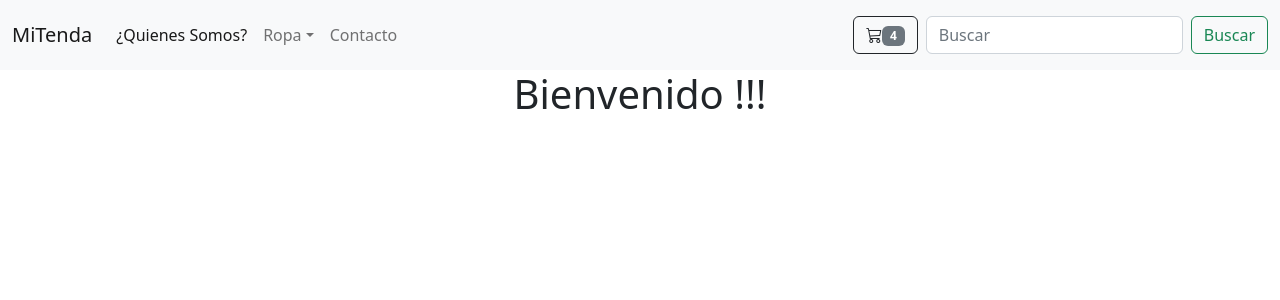
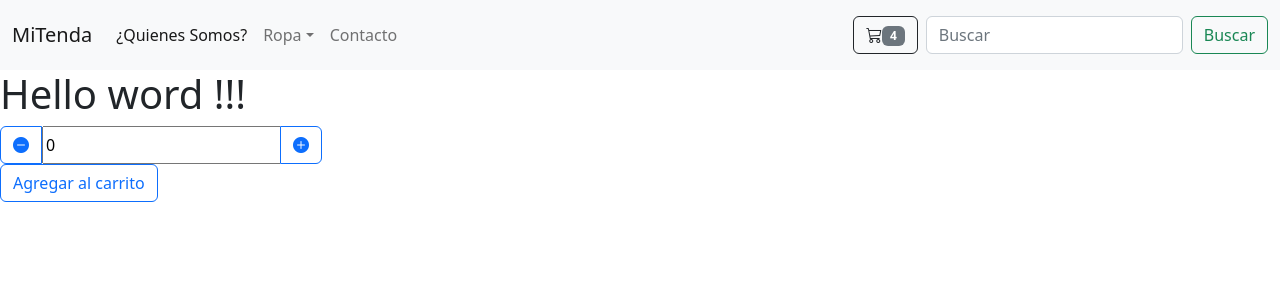
Before and after one commit to nzgama/proyectoCoderReact, a React (Create React App) app: page / in a window 1280 px wide. Shown: the top 300 px of the page. Built offline with nearby package versions, Linux system fonts and the light colour scheme.

Commit message:
item count

```diff
--- a/src/App.js
+++ b/src/App.js
@@ -1,10 +1,13 @@
 import "./App.css";
+import NavBar from "./components/NavBar";
+import ItemListContainer from "./components/ItemListContainer";
 
 const App = () => {
   return (
-    <div className="App">
-      <h1>Bienvenido !!!</h1>
-    </div>
+    <>
+      <NavBar />
+      <ItemListContainer hola="Hello word !!!" />
+    </>
   );
 };
 
--- a/src/components/CartWidget.js
+++ b/src/components/CartWidget.js
@@ -1,12 +1,14 @@
-import ItemListContainer from "./ItemListContainer";
+import { useState } from "react";
 
 const CartWidget = () => {
+  const [CartCount, setCartCount] = useState(4); //hook
+
   return (
     <>
       <div className="p-2 bg-light">
         <button type="button" className="btn btn-outline-dark">
           <i className="bi bi-cart3"></i>
-          <ItemListContainer itemCounter="4" />
+          <span class="badge text-bg-secondary">{CartCount}</span>{" "}
         </button>
       </div>
     </>
--- /dev/null
+++ b/src/components/ItemCount.js
@@ -0,0 +1,47 @@
+import { useState } from "react";
+
+const ItemCount = (props) => {
+  const [ProductCount, setProductCount] = useState(0);
+
+  const itemPlus = () => {
+    ProductCount < props.stock && setProductCount(ProductCount + 1);
+  };
+
+  const itemMinus = () => {
+    ProductCount > 0 && setProductCount(ProductCount - 1);
+  };
+
+  return (
+    <>
+      <div
+        className="btn-group"
+        role="group"
+        aria-label="Basic outlined example"
+      >
+        <button
+          type="button"
+          className="btn btn-outline-primary"
+          onClick={itemMinus}
+        >
+          <i class="bi bi-dash-circle-fill"></i>
+        </button>
+        <input type="number" value={ProductCount} />
+        <button
+          type="button"
+          className="btn btn-outline-primary"
+          onClick={itemPlus}
+        >
+          <i class="bi bi-plus-circle-fill"></i>
+        </button>
+      </div>
+
+      <div>
+        <button type="button" class="btn btn-outline-primary">
+          Agregar al carrito
+        </button>
+      </div>
+    </>
+  );
+};
+
+export default ItemCount;
--- a/src/components/ItemListContainer.js
+++ b/src/components/ItemListContainer.js
@@ -1,5 +1,12 @@
+import ItemCount from "./ItemCount";
+
 const ItemListContainer = (props) => {
-  return <span class="badge text-bg-secondary">{props.itemCounter}</span>;
+  return (
+    <>
+      <h1>{props.hola}</h1>
+      <ItemCount stock="20" />
+    </>
+  );
 };
 
 export default ItemListContainer;
--- a/src/index.js
+++ b/src/index.js
@@ -2,15 +2,9 @@ import React from "react";
 import ReactDOM from "react-dom/client";
 import "./index.css";
 import App from "./App";
-import NavBar from "./components/NavBar";
 import "bootstrap/dist/css/bootstrap.min.css";
 import "bootstrap/dist/js/bootstrap.min.js";
 import "bootstrap-icons/font/bootstrap-icons.css";
 
 const root = ReactDOM.createRoot(document.getElementById("root"));
-root.render(
-  <React.StrictMode>
-    <NavBar />
-    <App />
-  </React.StrictMode>
-);
+root.render(<App />);
```
